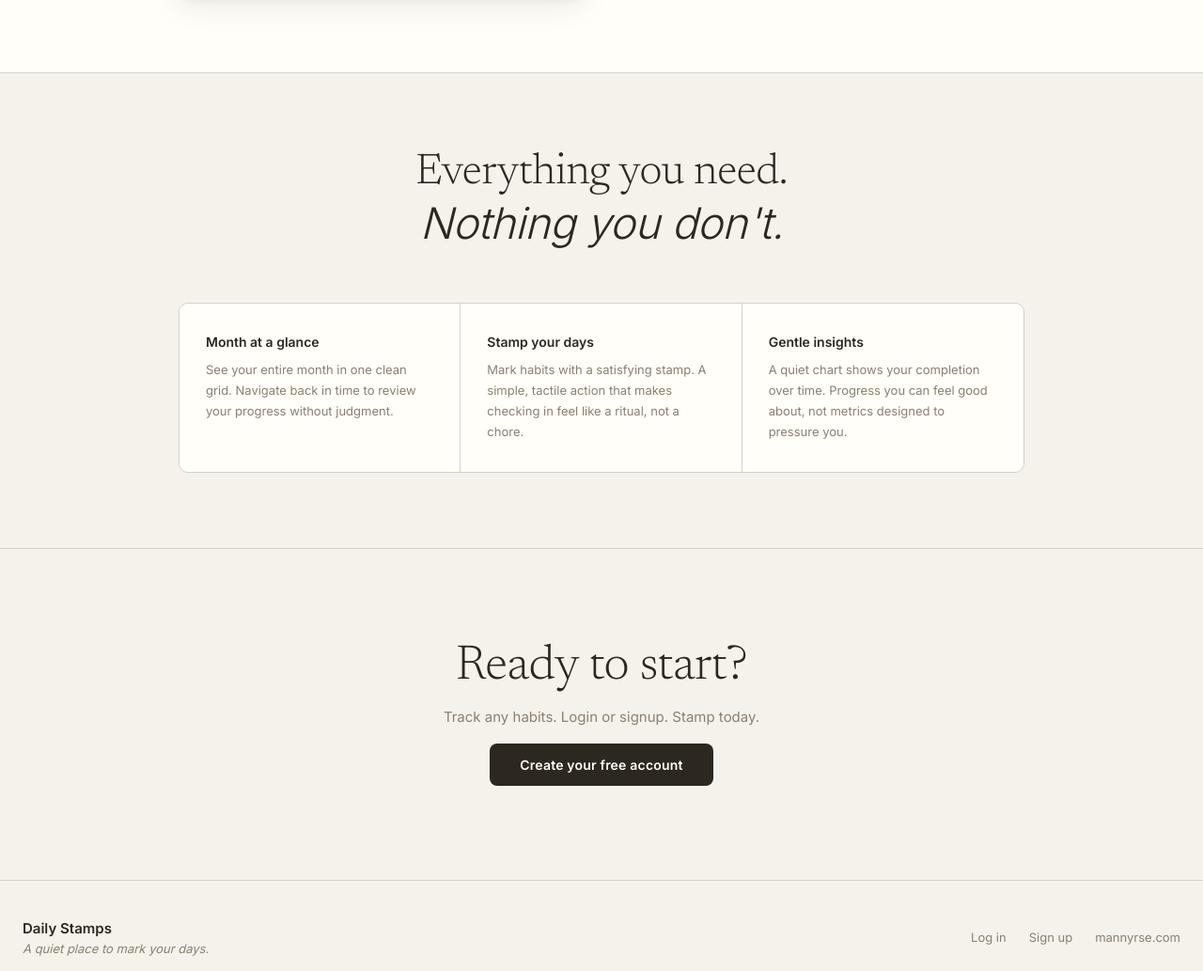
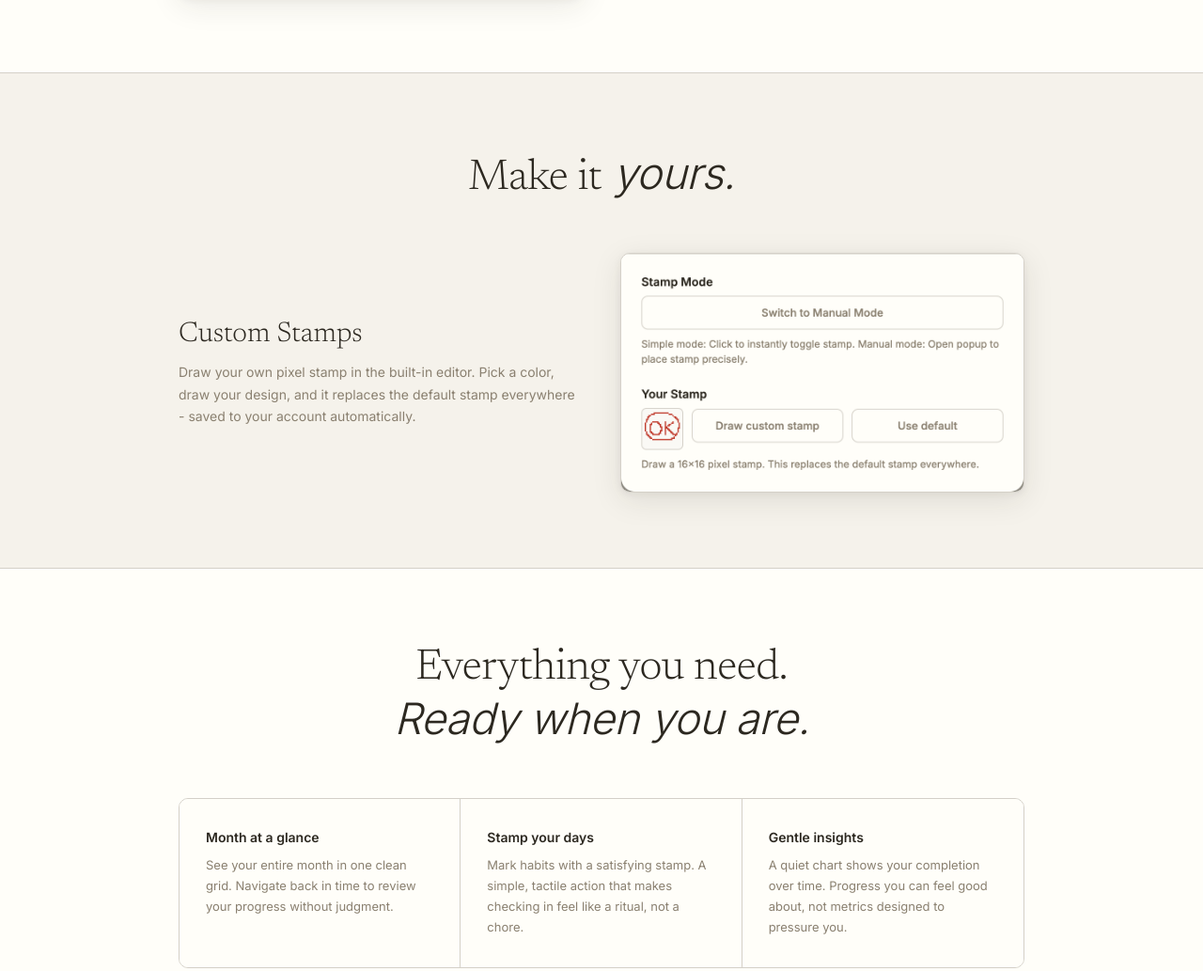
Before and after one commit to mannyrse/habit-tracker, a plain HTML site: page pages/landing.html in a window 1280 px wide. Shown: the part 1516-2549 px from the top of the page at 94% size. Drawn offline with nearby package versions, Linux system fonts and the light colour scheme; a web font is replaced by a local one.

Commit message:
added stamp editor showcase section to landing page

```diff
--- a/pages/landing.html
+++ b/pages/landing.html
@@ -84,11 +84,28 @@
             </div>
         </div>
     </section>
+    <section class="stamp-editor-section">
+        <div class="screenshots-inner">
+            <h2 class="screenshots-heading">Make it<em> yours.</em></h2>
+            <div class="screenshot-item">
+                <div class="screenshot-text">
+                    <h2 class="screenshot-title">Custom Stamps</h2>
+                    <p class="screenshot-desc">
+                        Draw your own pixel stamp in the built-in editor. Pick a color, draw your design,
+                        and it replaces the default stamp everywhere - saved to your account automatically.
+                    </p>
+                </div>
+                <div class="screenshot-image-wrap">
+                    <img src="../images/stamp-settings.png" alt="Pixel stamp editor" />
+                </div>
+            </div>
+        </div>
+    </section>
 
     <!-- features section -->
     <section class="features">
         <div class="features-inner">
-            <h2 class="features-heading">Everything you need.<br><em>Nothing you don't.</em></h2>
+            <h2 class="features-heading">Everything you need.<br><em>Ready when you are.</em></h2>
             <div class="features-grid">
                 <div class="feature-card">
                     <h3 class="feature-title">Month at a glance</h3>
--- a/styles.css
+++ b/styles.css
@@ -1080,12 +1080,18 @@ body.landing {
     color: var(--ink);
 }
 
+.stamp-editor-section {
+    padding: 80px 24px;
+    border-top: 1px solid var(--grid);
+    background: var(--cream);
+}
+
 /* features section */
 
 .features {
     padding: 80px 24px;
     border-top: 1px solid var(--grid);
-    background: var(--cream);
+    background: var(--paper);
 }
 
 .features-inner {
```
Also changed, not shown: images/stamp-editor.png (added), images/stamp-settings.png (added).
